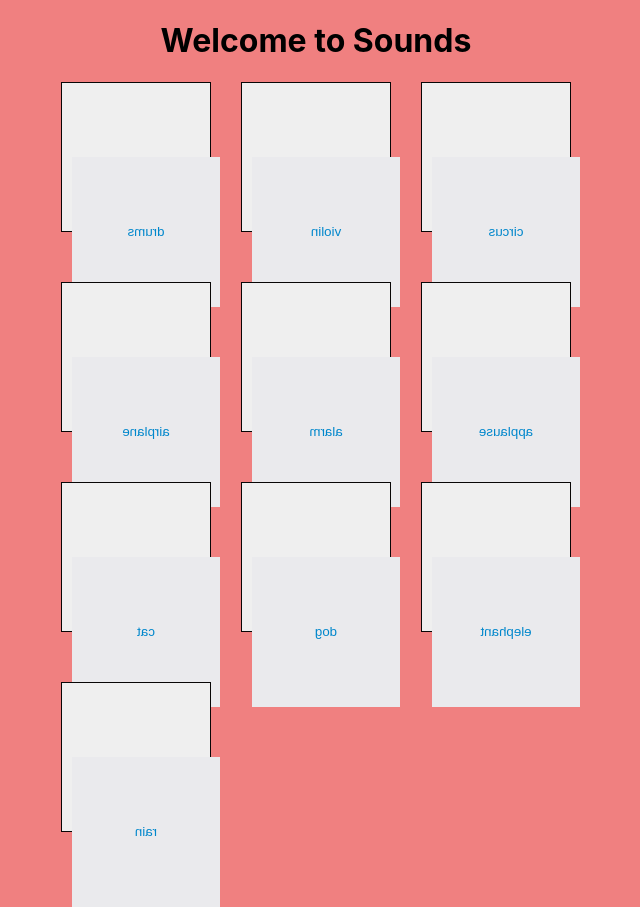
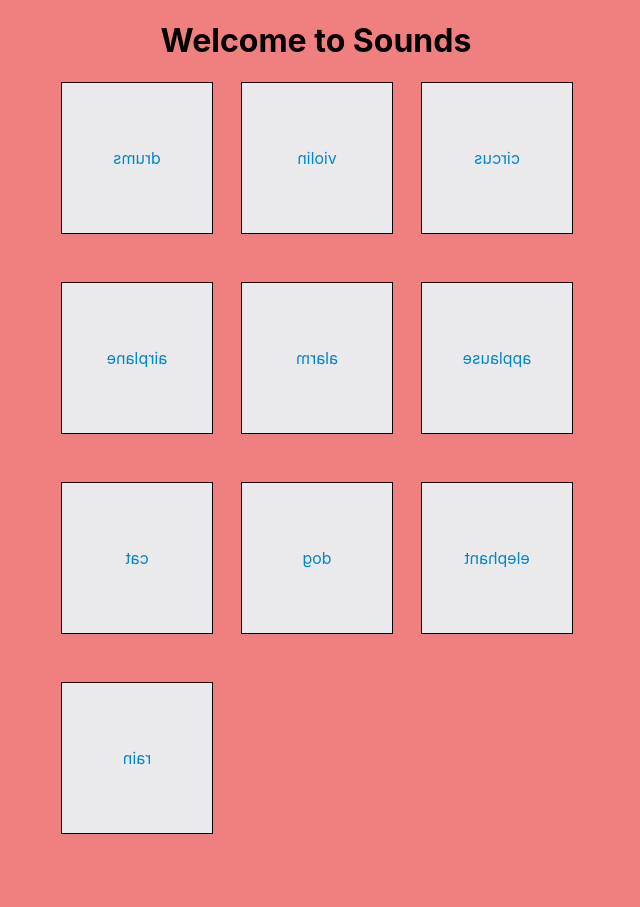
Before and after one commit to Kennie-create/sound, a React (Create React App) app: page / in a window 1280 px wide. Shown: the whole page, without its empty margins (324-964 px from the left). After the commit the page ends 834 px from the top, so only its background shows below. Built offline with nearby package versions, Linux system fonts and the light colour scheme.

Commit message:
Deleted animation and fixed the 3d layout of cards

```diff
--- a/src/App.css
+++ b/src/App.css
@@ -1,4 +1,12 @@
-@import "animation.css";
+button, input[type="submit"], input[type="reset"] {
+	background: none;
+	color: inherit;
+	border: none;
+	padding: 0;
+	font: inherit;
+	cursor: pointer;
+	outline: inherit;
+}
 
 body {
   background-color: lightcoral;
@@ -26,9 +34,9 @@ h1 {
 }
 
 .button {
-  border:thin rgb(8, 6, 6) solid;
   padding:10px;
   display: block;
+  background-color: transparent;
 }
 
 @media only screen and (max-width: 600px) {
@@ -52,6 +60,9 @@ h1 {
   transform-style: preserve-3d;
   transition: all 1s ease-in-out;
   width: 100%;
+  top: 0;
+  left:0;
+  border:thin rgb(8, 6, 6) solid;
 }
 .card:hover {
   transform: rotateY(180deg);
@@ -63,6 +74,8 @@ h1 {
   position: absolute;
   overflow: hidden;
   width: 100%;
+  background: #eaeaed;
+
 }
 .back {
   background: #eaeaed;
--- a/src/animation.css
+++ /dev/null
@@ -1,37 +0,0 @@
-.button-hover-animation:hover {
-	-webkit-animation: flip-vertical-fwd 1s cubic-bezier(0.455, 0.030, 0.515, 0.955) both;
-	        animation: flip-vertical-fwd 1s cubic-bezier(0.455, 0.030, 0.515, 0.955) both;
-}
-
-/* ----------------------------------------------
- * Generated by Animista on 2021-2-4 20:0:43
- * Licensed under FreeBSD License.
- * See http://animista.net/license for more info.
- * w: http://animista.net, t: @cssanimista
- * ---------------------------------------------- */
-
-/**
- * ----------------------------------------
- * animation flip-vertical-fwd
- * ----------------------------------------
- */
- @-webkit-keyframes flip-vertical-fwd {
-  0% {
-    -webkit-transform: translateZ(0) rotateY(0);
-            transform: translateZ(0) rotateY(0);
-  }
-  100% {
-    -webkit-transform: translateZ(160px) rotateY(180deg);
-            transform: translateZ(160px) rotateY(180deg);
-  }
-}
-@keyframes flip-vertical-fwd {
-  0% {
-    -webkit-transform: translateZ(0) rotateY(0);
-            transform: translateZ(0) rotateY(0);
-  }
-  100% {
-    -webkit-transform: translateZ(160px) rotateY(180deg);
-            transform: translateZ(160px) rotateY(180deg);
-  }
-}
```
